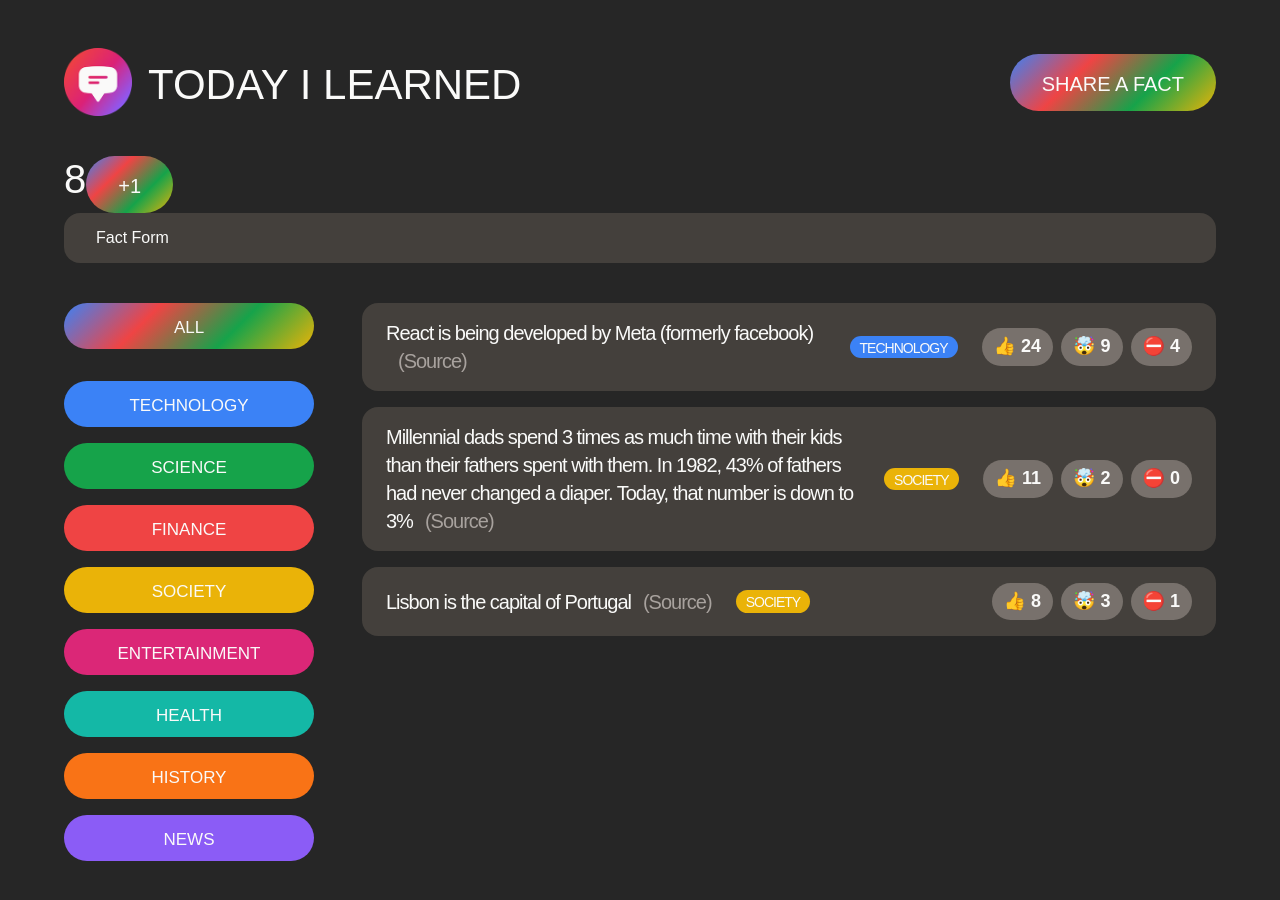
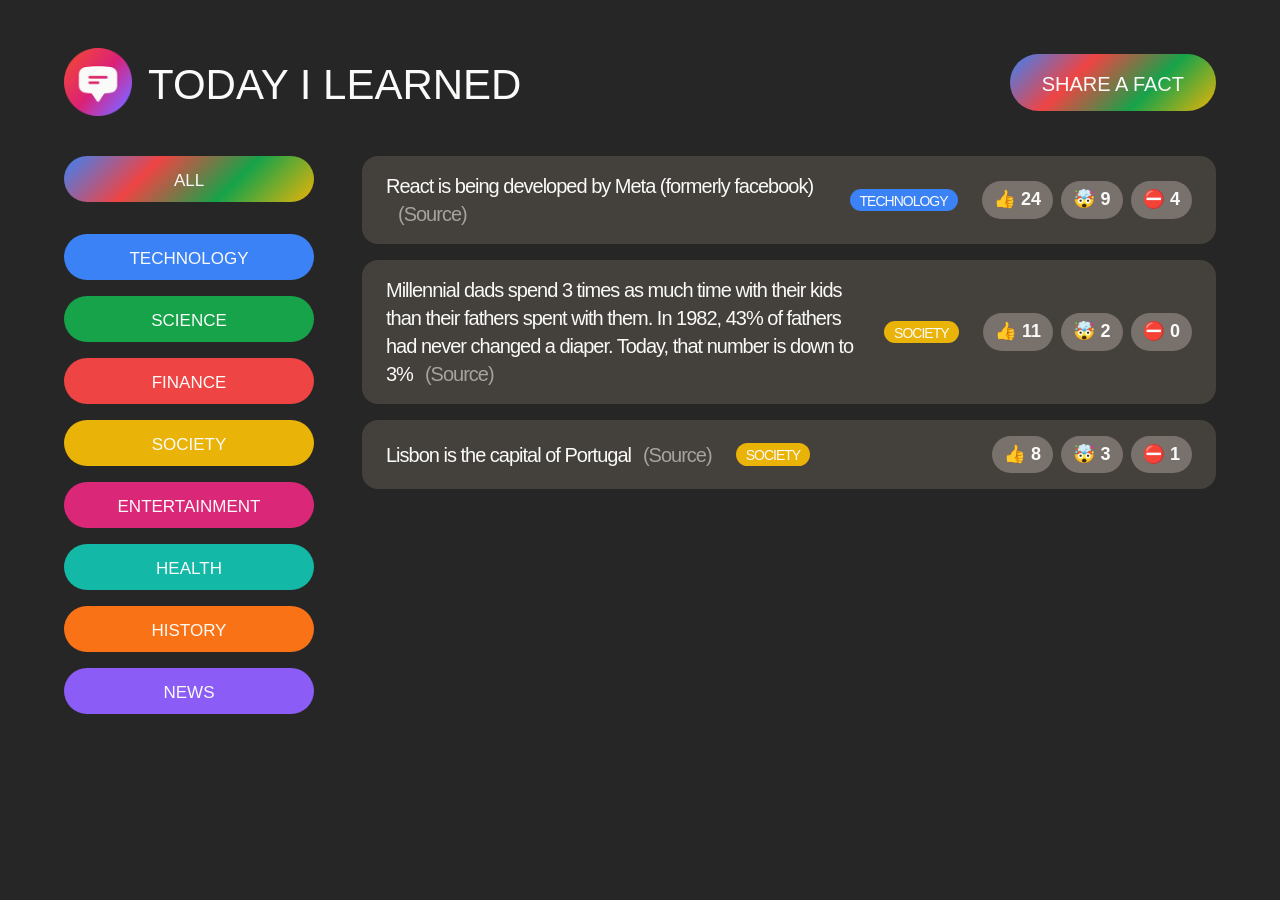
Before and after one commit to erhanertem/App-today-i-learned, a React (Create React App) app: page / in a window 1280 px wide. Shown: the top 900 px of the page. After the commit the page ends 800 px from the top, so only its background shows below. Built offline with nearby package versions, Linux system fonts and the light colour scheme; a web font is replaced by a local one.

Commit message:
Implement react state to toogle share a fact button

```diff
--- a/src/App.js
+++ b/src/App.js
@@ -46,23 +46,10 @@
 	},
 ];
 
-function Counter() {
-	const [count, setCount] = useState(8);
+function App() {
+	//->1.Define state variable
+	const [showForm, setShowForm] = useState(false); //showForm is the name of the state, setShowForm is the executing function / useState(value) --> value is the default value for the setShowForm()
 
-	return (
-		<div>
-			<span style={{ fontSize: "40px" }}>{count}</span>
-			<button
-				className="btn btn-large"
-				onClick={() => setCount((count) => count + 1)}
-			>
-				+1
-			</button>
-		</div>
-	);
-}
-
-function App() {
 	const appTitle = "Today I Learned ";
 
 	return (
@@ -74,11 +61,17 @@
 					<img src="logo.png" alt="Today I Learned App logo" />
 					<h1>{appTitle}</h1>
 				</div>
-				<button className="btn btn-large btn-open">Share a fact</button>
+				<button
+					className="btn btn-large btn-open"
+					// ->#3.Update state variable
+					onClick={() => setShowForm((show) => !show)}
+				>
+					Share a fact
+				</button>
 			</header>
-			{/* FACTFORM */}
-			<Counter />
-			<NewFactForm />
+			{/*//->2.Use state variable */}
+			{/* FACTFORM - with on/off state */}
+			{showForm ? <NewFactForm /> : null}
 			<main className="main">
 				{/* SIDEBAR */}
 				<CategoryFilter />
```
